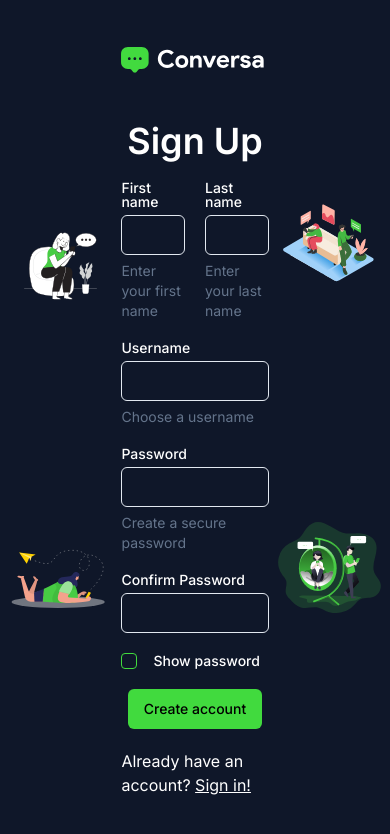
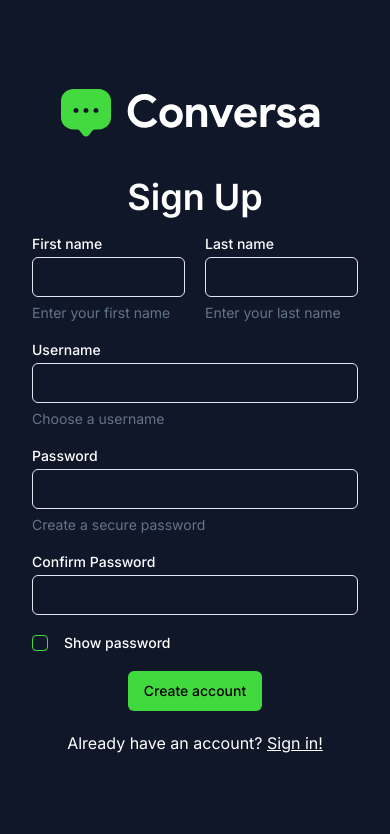
Before and after one commit to manangulati9/conversa, a Next.js app in the folder client/: page /register in a window 390 px wide. Shown: the top 834 px of the page. Built offline with nearby package versions, Linux system fonts and the light colour scheme.

Commit message:
fixed register page layout

```diff
--- a/client/src/app/register/page.tsx
+++ b/client/src/app/register/page.tsx
@@ -8,16 +8,16 @@ import illus4 from "../../../public/illus4.svg";
 import SignUpForm from "@/components/forms/signUpForm";
 export default function Home() {
   return (
-    <main className="flex w-screen h-screen justify-around">
-      <div className="flex flex-col justify-evenly">
+    <main className="flex flex-col md:flex-row w-screen h-screen justify-evenly p-8">
+      <div className="flex-col justify-evenly hidden md:flex">
         <Image src={illus1} alt="" loading="eager" />
         <Image src={illus2} alt="" loading="eager" />
       </div>
-      <div className="flex flex-col justify-center items-center gap-12">
+      <div className="flex flex-col justify-center items-center gap-10">
         <Image src={Logo} priority alt="" />
         <SignUpForm />
       </div>
-      <div className="flex flex-col justify-evenly gap-10 pb-9">
+      <div className="flex-col justify-evenly gap-10 pb-9 hidden md:flex">
         <Image src={illus4} alt="" loading="eager" />
         <Image src={illus3} alt="" height={260} loading="eager" />
       </div>
```
